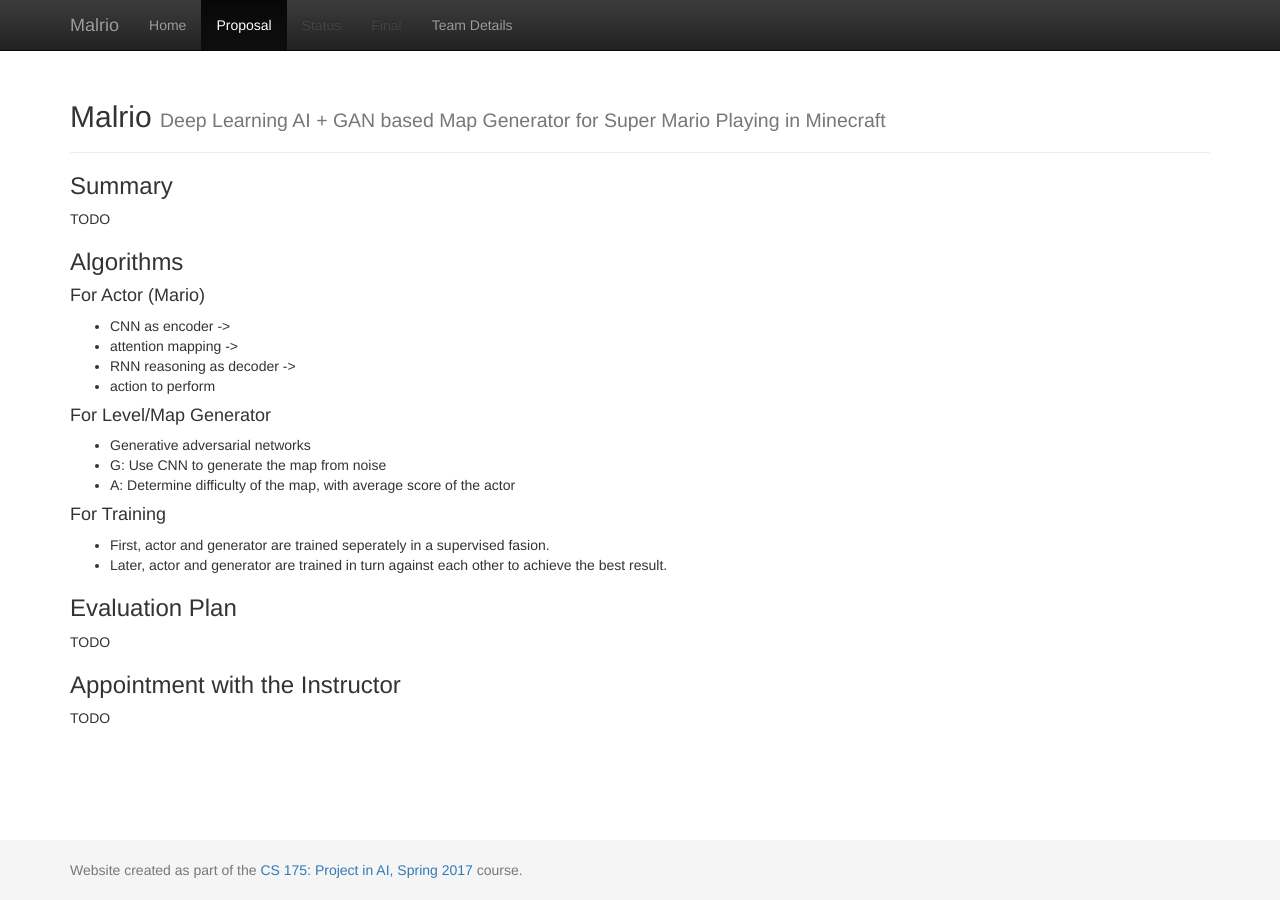
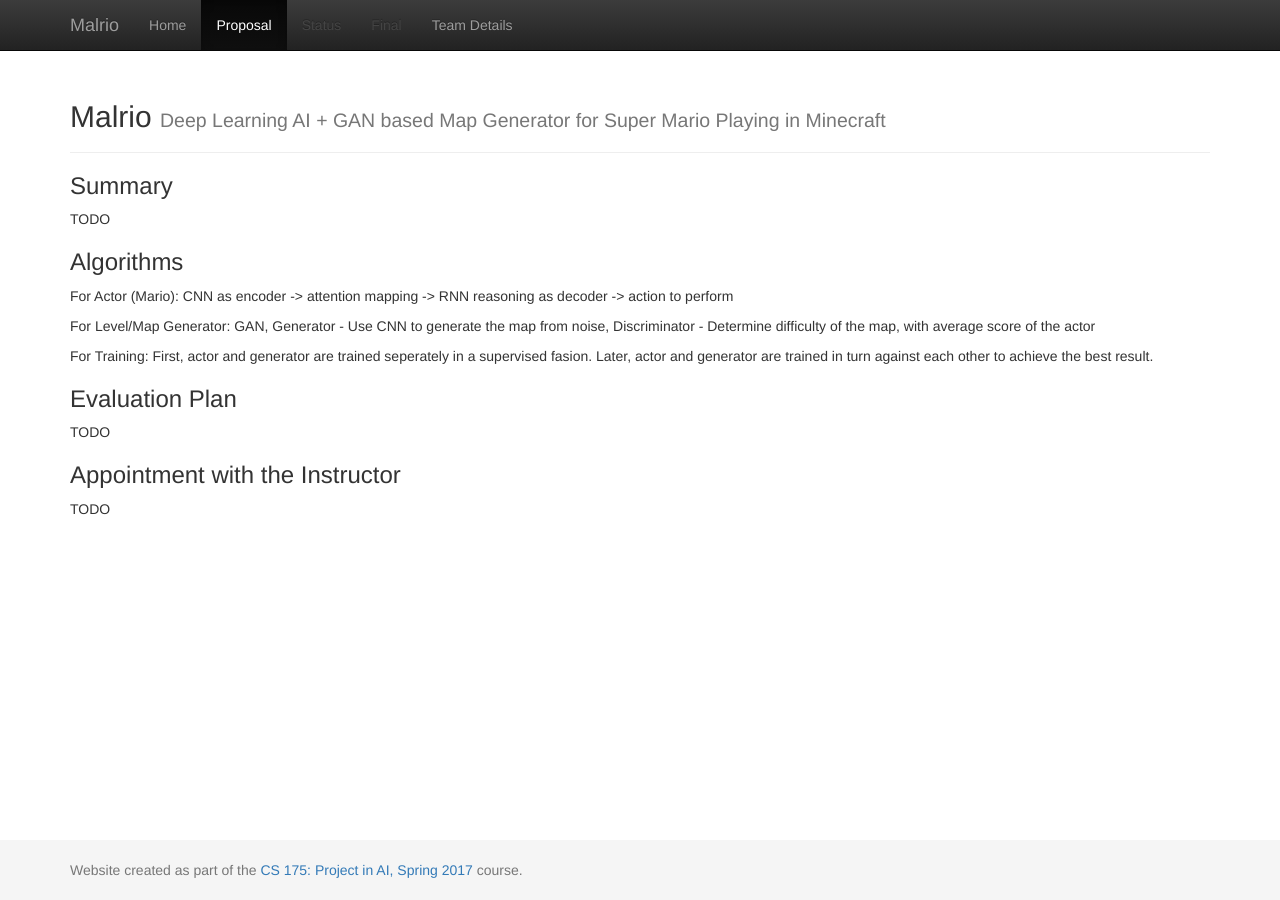
Before and after one commit to Malmactor/malrio, a Jekyll site: the page built from docs/proposal.md, in a window 1280 px wide. Built offline with Jekyll 4.4.1, drawn with Linux system fonts in a browser that asks for light colours.

Commit message:
Update proposal.md

```diff
--- a/docs/proposal.md
+++ b/docs/proposal.md
@@ -8,20 +8,11 @@
 
 ### Algorithms
 
-#### For Actor (Mario)
- - CNN as encoder ->
- - attention mapping ->
- - RNN reasoning as decoder ->
- - action to perform
+For Actor (Mario): CNN as encoder -> attention mapping -> RNN reasoning as decoder -> action to perform
 
-#### For Level/Map Generator
- - Generative adversarial networks
- - G: Use CNN to generate the map from noise
- - A: Determine difficulty of the map, with average score of the actor
+For Level/Map Generator: GAN, Generator - Use CNN to generate the map from noise, Discriminator - Determine difficulty of the map, with average score of the actor
 
-#### For Training
- - First, actor and generator are trained seperately in a supervised fasion.
- - Later, actor and generator are trained in turn against each other to achieve the best result.<br>
+For Training: First, actor and generator are trained seperately in a supervised fasion. Later, actor and generator are trained in turn against each other to achieve the best result.
 
 ### Evaluation Plan
 TODO
```
